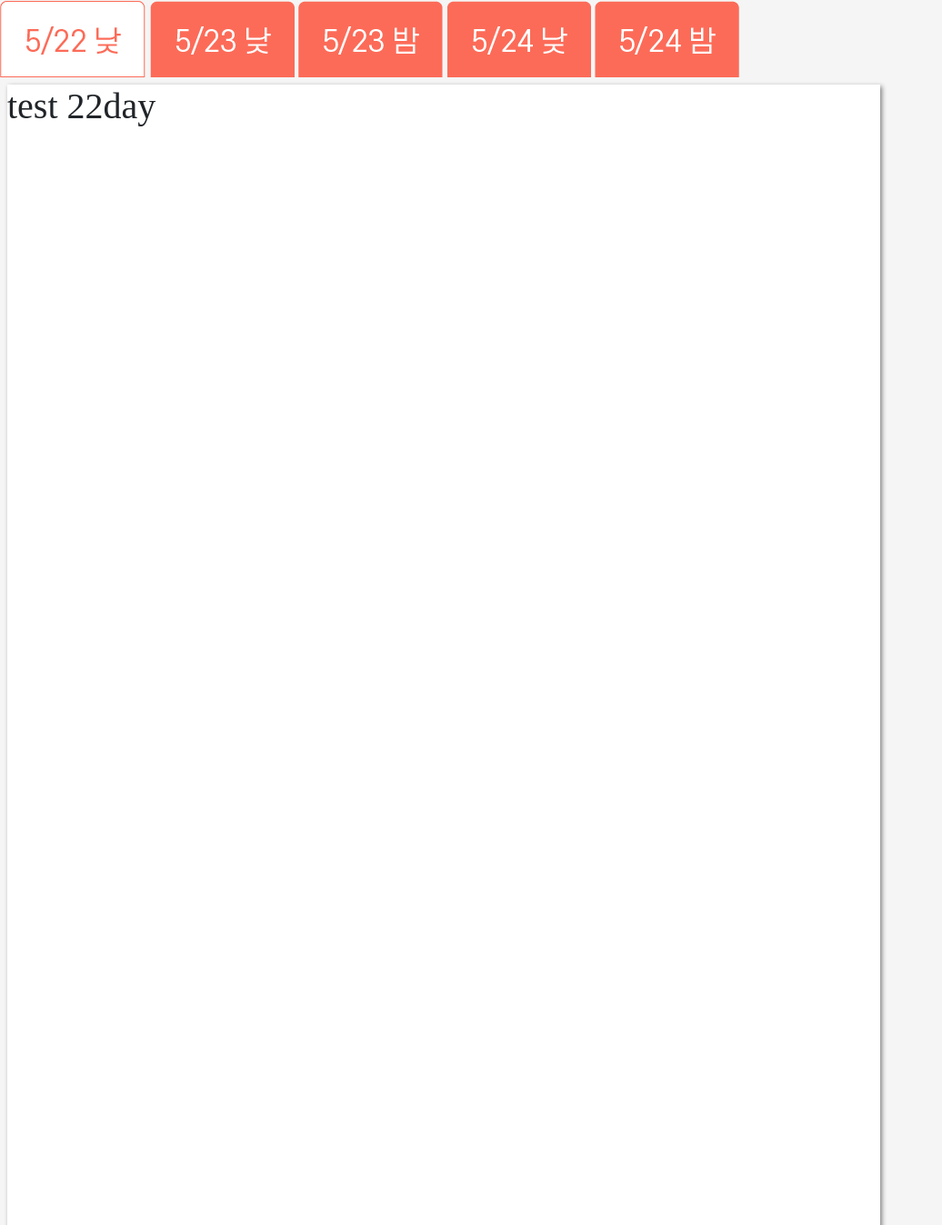
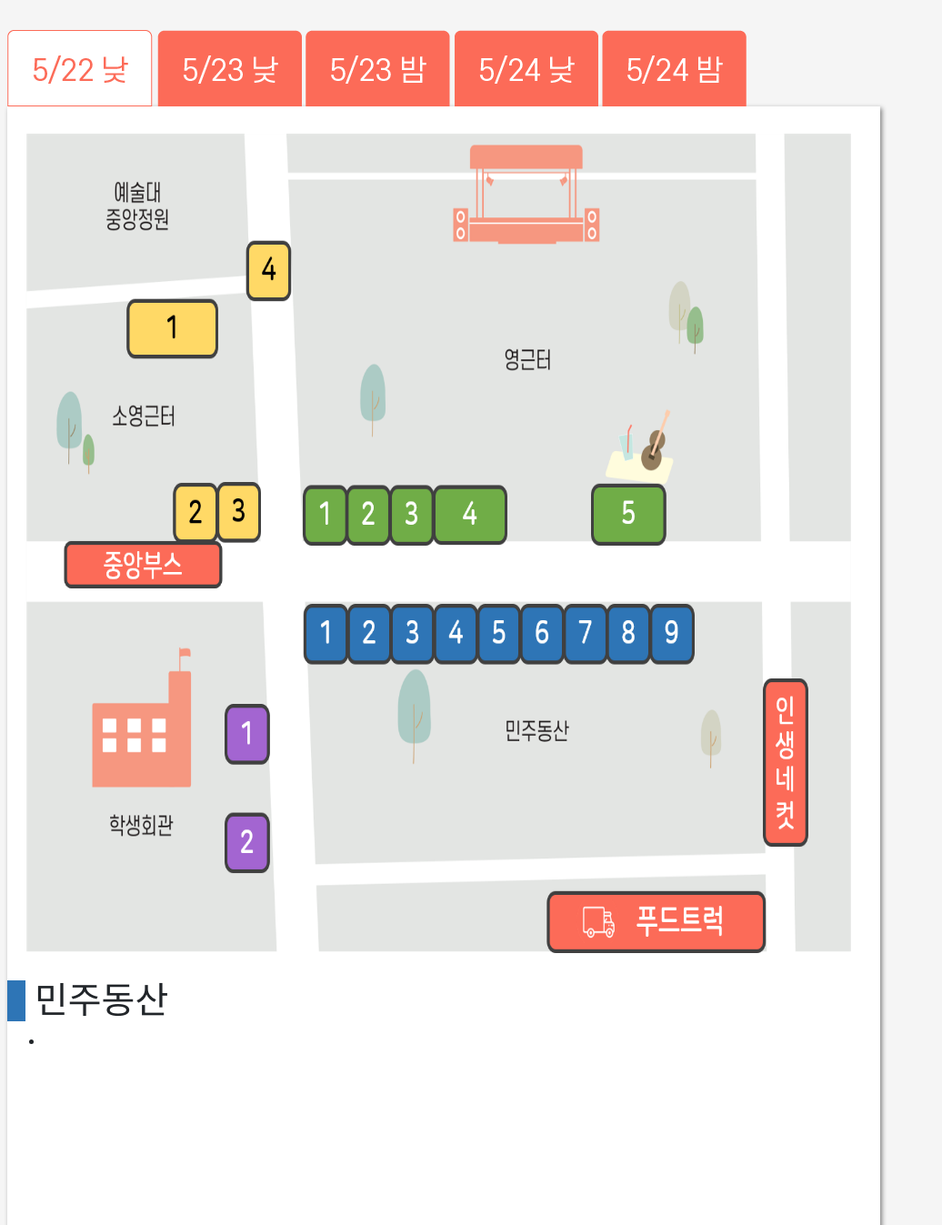
Before and after one commit to MJBJ/2019DS_Festival, a Django app: page /map in a window 1280 px wide. Shown: the part 240-1587 px from the top of the page at 91% size, without its empty margins (0-1036 px from the left). Run offline with Django 3.2, Linux system fonts and the light colour scheme; some libraries are stand-ins or nearby versions; some web fonts are replaced.

Commit message:
map tab finish

```diff
--- a/info/templates/map.html
+++ b/info/templates/map.html
@@ -13,12 +13,21 @@
     /*padding: 1em;*/
     background-color: #ffffff;
     margin: 0.5em;
+    margin-top:0em;
     box-shadow: 2px 2px 5px grey;
   }
-  /* a tag */
-  { text-decoration: none; color:#362f2d;font-size:1.5em;}
+
+  /* tab */
+  div#tablist {margin-top:2em;margin-left:0.5em;}
+  div#back img {
+    width:58em;
+    height:60em;
+  }
+  /* a tag
+  { text-decoration: none; color:#362f2d;font-size:1.5em;} */
 </style>
 
+<!-- map tab -->
 <div id="tablist">
   <img id="defaultOpen" class="tabs" onclick="change(this,'22d',0)" src="{% static 'img/22day.png' %}">
   <img class="tabs" onclick="change(this,'23d',1)" src="{% static 'img/23day.png' %}">
@@ -27,22 +36,42 @@
   <img class="tabs" onclick="change(this,'24n',4)" src="{% static 'img/24night.png' %}">
 </div>
 
+<!--background div : shadow-->
 <div id="back">
+  <!-- 22일 낮지도 -->
   <div id="22d" class="tabcontent">
-    <h1>test 22day</h1>
+    <img src="{% static 'img/map22d.png'%}">
+    <h1>
+    <span style="background-color:#2e75b6">&nbsp;&nbsp;</span>
+    민주동산
+    </h1>
+    <ul>
+      <li>
+    </ul>
   </div>
+
+
+  <!-- 23일 낮지도 -->
   <div id="23d" class="tabcontent">
-    <h1>test 23day</h1>
+    <img src="{% static 'img/map23d.png'%}">
   </div>
+
+
+  <!-- 23일 밤지도 -->
   <div id="23n" class="tabcontent">
-    <h1>test 23night</h1>
+    <img src="{% static 'img/map23n.png'%}">
   </div>
+
+  <!-- 24일 낮지도 -->
   <div id="24d" class="tabcontent">
-    <h1>test 24day</h1>
+    <img src="{% static 'img/map24d.png'%}">
   </div>
+
+  <!-- 24일 밤지도 -->
   <div id="24n" class="tabcontent">
-    <h1>test 24night</h1>
+    <img src="{% static 'img/map24n.png'%}">
   </div>
+
 </div>
 
 <script>
@@ -62,18 +91,20 @@
             "{% static 'img/24night.png' %}",
     ];
     var i, tabcontent,tabs;
+
     tabcontent=document.getElementsByClassName("tabcontent");
     for(i=0;i<tabcontent.length;i++){
       tabcontent[i].style.display="none";
     }
+
     tabs=document.getElementsByClassName("tabs");
-
     // 현재 클릭한거 (j)랑 같으면 continue
     // 나머지는 default image로 바꿈
     for(i=0;i<tabs.length;i++){
       if (i==j) continue;
       tabs[i].setAttribute('src',src2[i]);
     }
+
     document.getElementById(day).style.display="block";
     elmnt.setAttribute('src',src[j]);
   }
```
